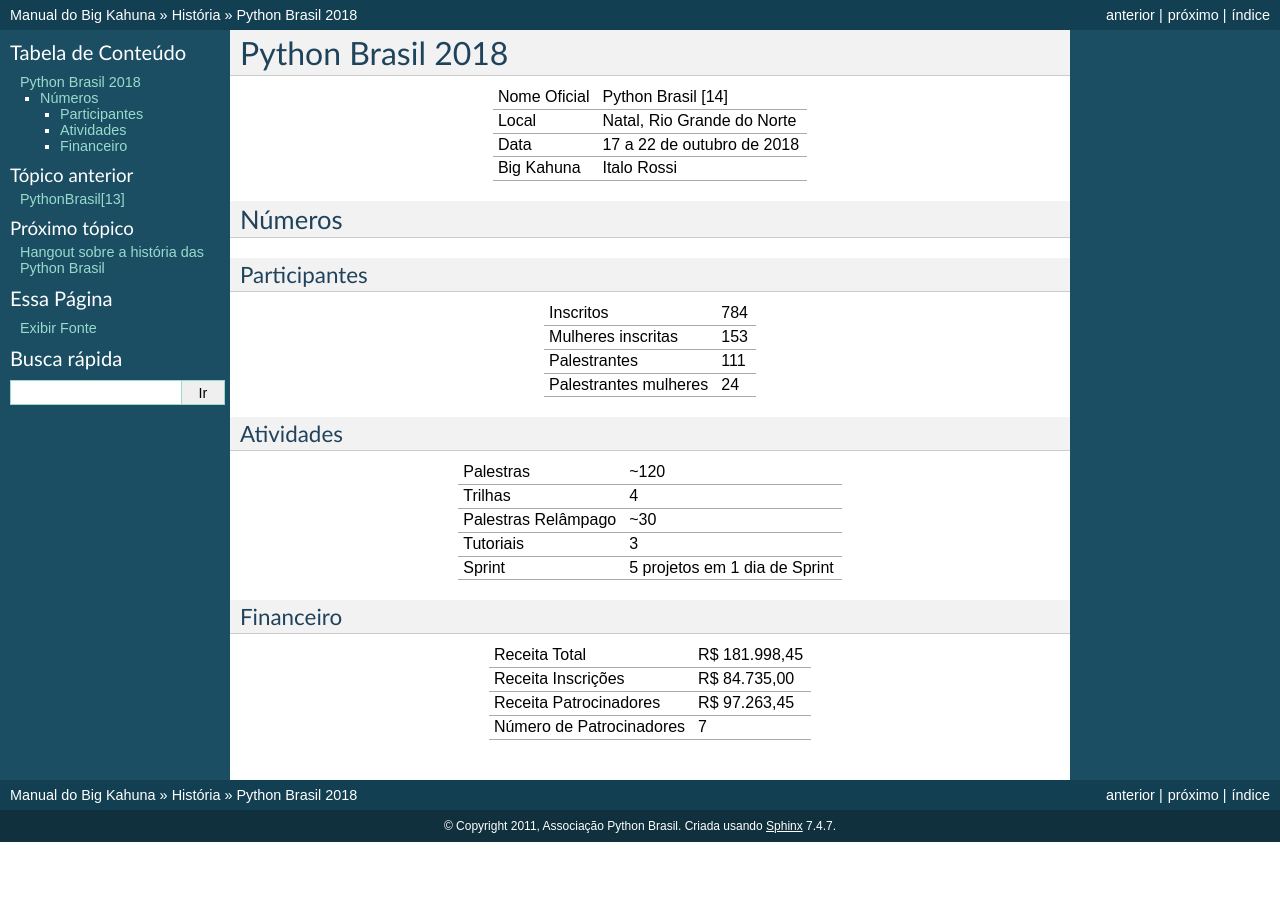
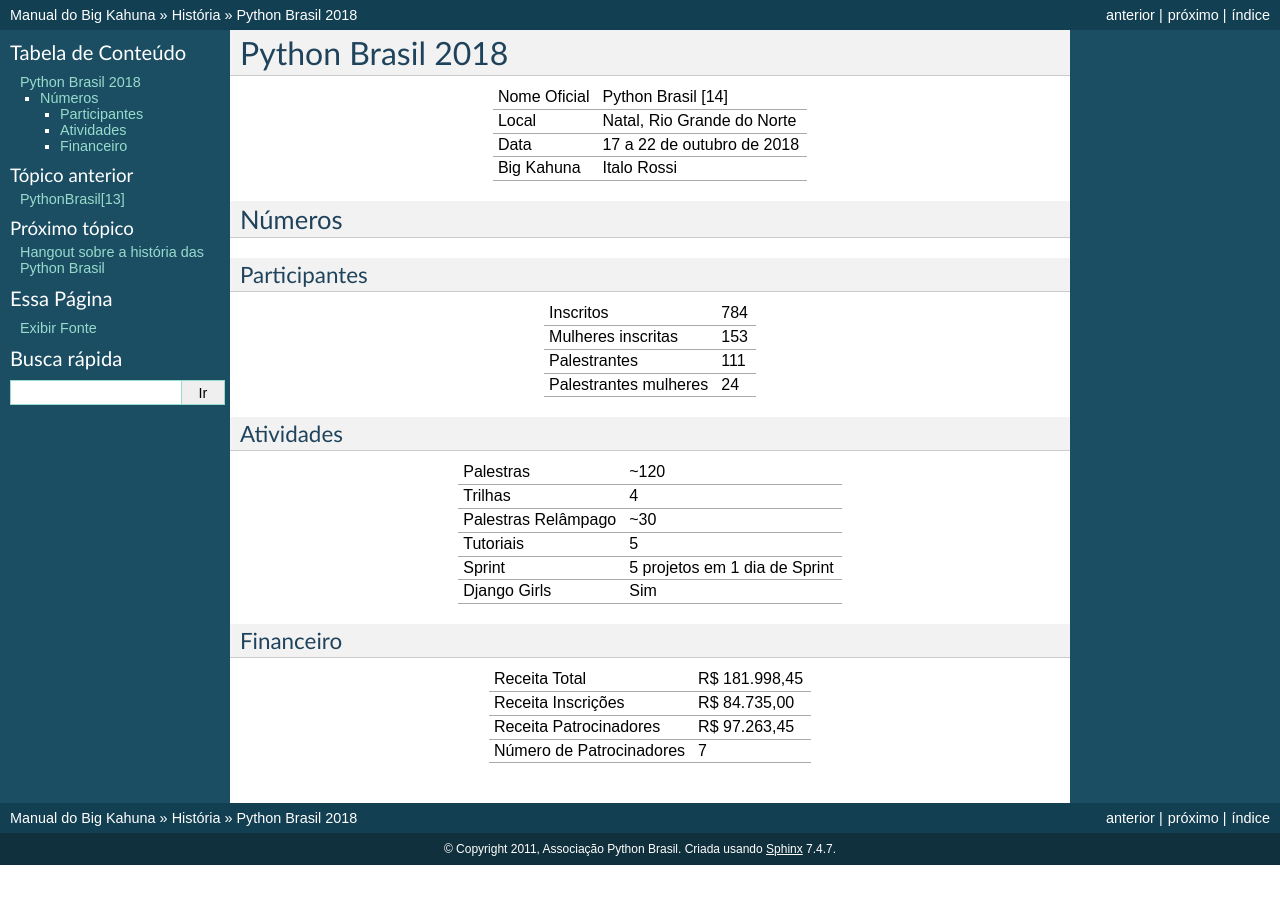
Before and after one commit to pythonbrasil/manual, a Sphinx documentation site: the page built from source/historia/pythonbrasil14.rst, in a window 1280 px wide. Built offline with Sphinx 7.4.7, drawn with Linux system fonts in a browser that asks for light colours.

Commit message:
Update pythonbrasil14.rst

```diff
--- a/source/historia/pythonbrasil14.rst
+++ b/source/historia/pythonbrasil14.rst
@@ -37,9 +37,11 @@
 +---------------------+-------------------------------+
 | Palestras Relâmpago | ~30                           |
 +---------------------+-------------------------------+
-| Tutoriais           | 3                             |
+| Tutoriais           | 5                             |
 +---------------------+-------------------------------+
 | Sprint              | 5 projetos em 1 dia de Sprint |
++---------------------+-------------------------------+
+| Django Girls        | Sim                           |
 +---------------------+-------------------------------+
 
 Financeiro
```
